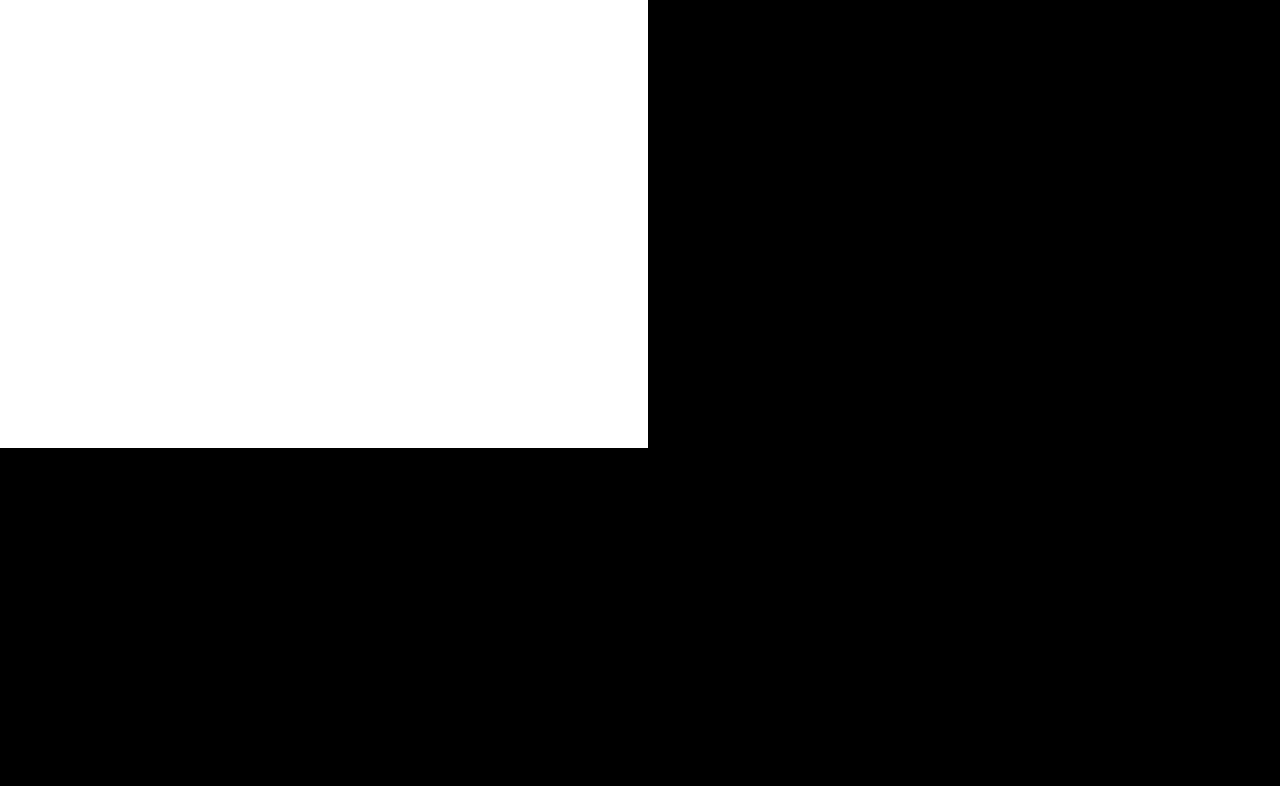
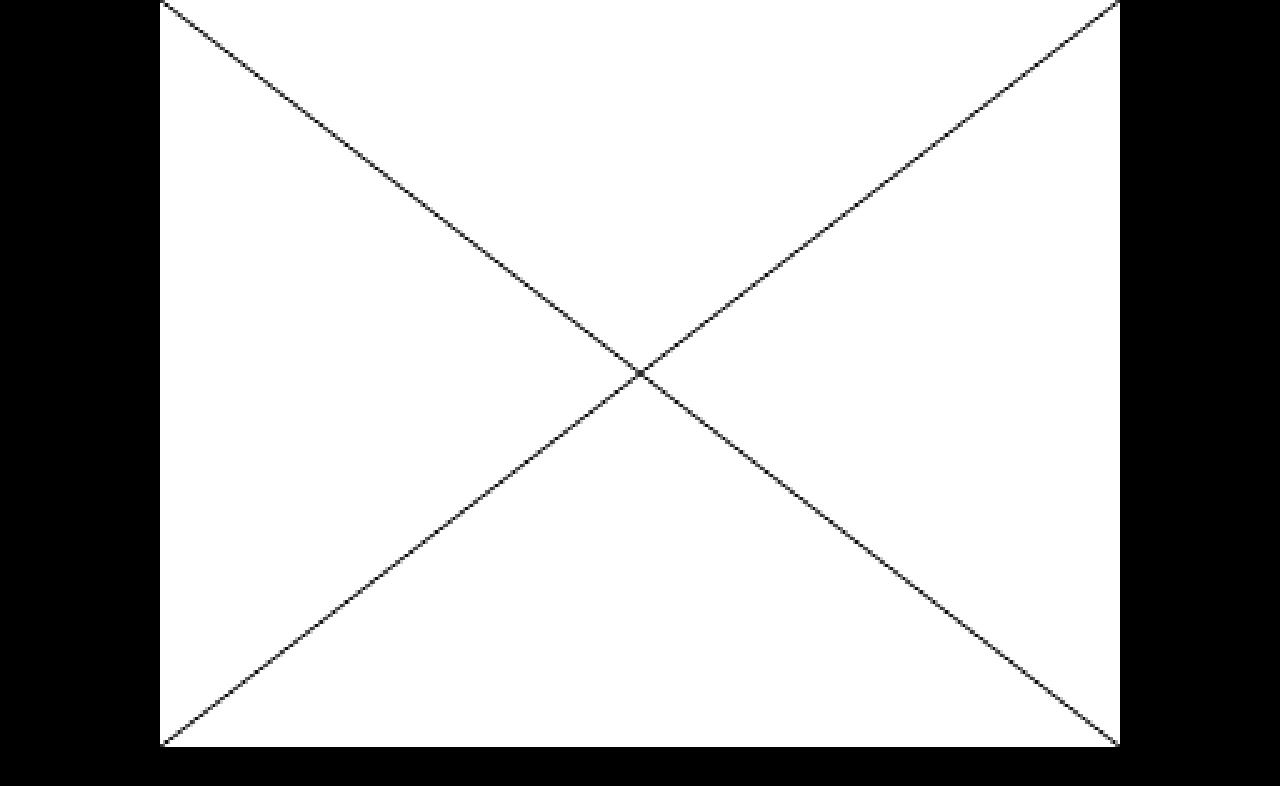
Before and after one commit to RenanRodriguesRecife/StreetFighterCloneJS, a plain HTML site: page index.html in a window 1280 px wide. Drawn offline with Linux system fonts and the light colour scheme.

Commit message:
try fix capcom aspect ration

```diff
--- a/index.html
+++ b/index.html
@@ -9,11 +9,23 @@
         body{
             padding: 0;
             margin: 0;
+            /* height: 100%;
+            display: flex; */
             background-color: black;
+
+            display: flex;
+            align-items: center;
+            justify-content: center;
         }
 
         canvas{
+
+
             background-color: white;
+            /* object-fit: contain; */
+
+            image-rendering: crisp-edges;
+            image-rendering: pixelated;
         }
     </style>
     <script defer src="./script.js"></script>
--- a/script.js
+++ b/script.js
@@ -1,7 +1,9 @@
 const GameViewport = {
-    WIDTH: 324,
+    WIDTH: 384,
     HEIGHT: 224,
-    SCALE: 2,
+    SCALE: 10,
+    R_WIDTH: 1/4,
+    R_HEIGHT: 1/3,
 }
 
 
@@ -12,9 +14,13 @@ window.onload = function(){
     canvasEl.width = GameViewport.WIDTH;
     canvasEl.height = GameViewport.HEIGHT;
 
-    canvasEl.style.width = `${GameViewport.WIDTH * GameViewport.SCALE}px`;
-    canvasEl.style.height = `${GameViewport.HEIGHT * GameViewport.SCALE}px`;
+    canvasEl.style.width = `${GameViewport.WIDTH * GameViewport.SCALE * GameViewport.R_WIDTH}px`;
+    canvasEl.style.height = `${GameViewport.HEIGHT * GameViewport.SCALE * GameViewport.R_HEIGHT}px`;
 
-
-    console.log(context)
+    context.strokeStyle = 'black';
+    context.moveTo(0,0);
+    context.lineTo(GameViewport.WIDTH,GameViewport.HEIGHT);
+    context.moveTo(GameViewport.WIDTH,0);
+    context.lineTo(0,GameViewport.HEIGHT);
+    context.stroke();
 }
```
Also changed, not shown: 1 other file.
